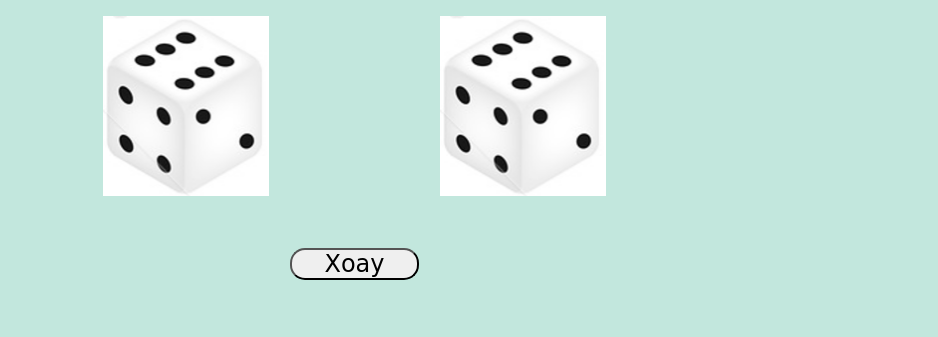
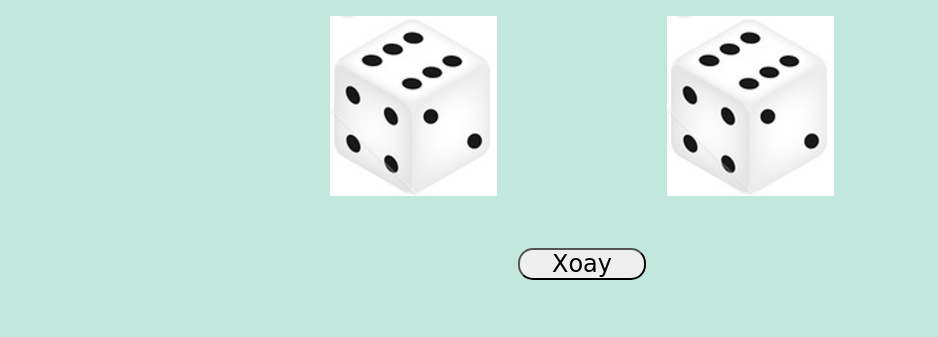
Before and after one commit to GinG1602/Dicee, a plain HTML site: page index.html in a window 1280 px wide. Shown: the part 200-537 px from the top of the page, without its empty margins (58-996 px from the left). Drawn offline with Linux system fonts and the light colour scheme.

Commit message:
Update main.css

```diff
--- a/CSS/main.css
+++ b/CSS/main.css
@@ -1,7 +1,7 @@
 .container {
     width: 70%;
     margin: auto;
-    margin: -3%;
+    margin-top: -3%;
     text-align: center;
 }
 
```
